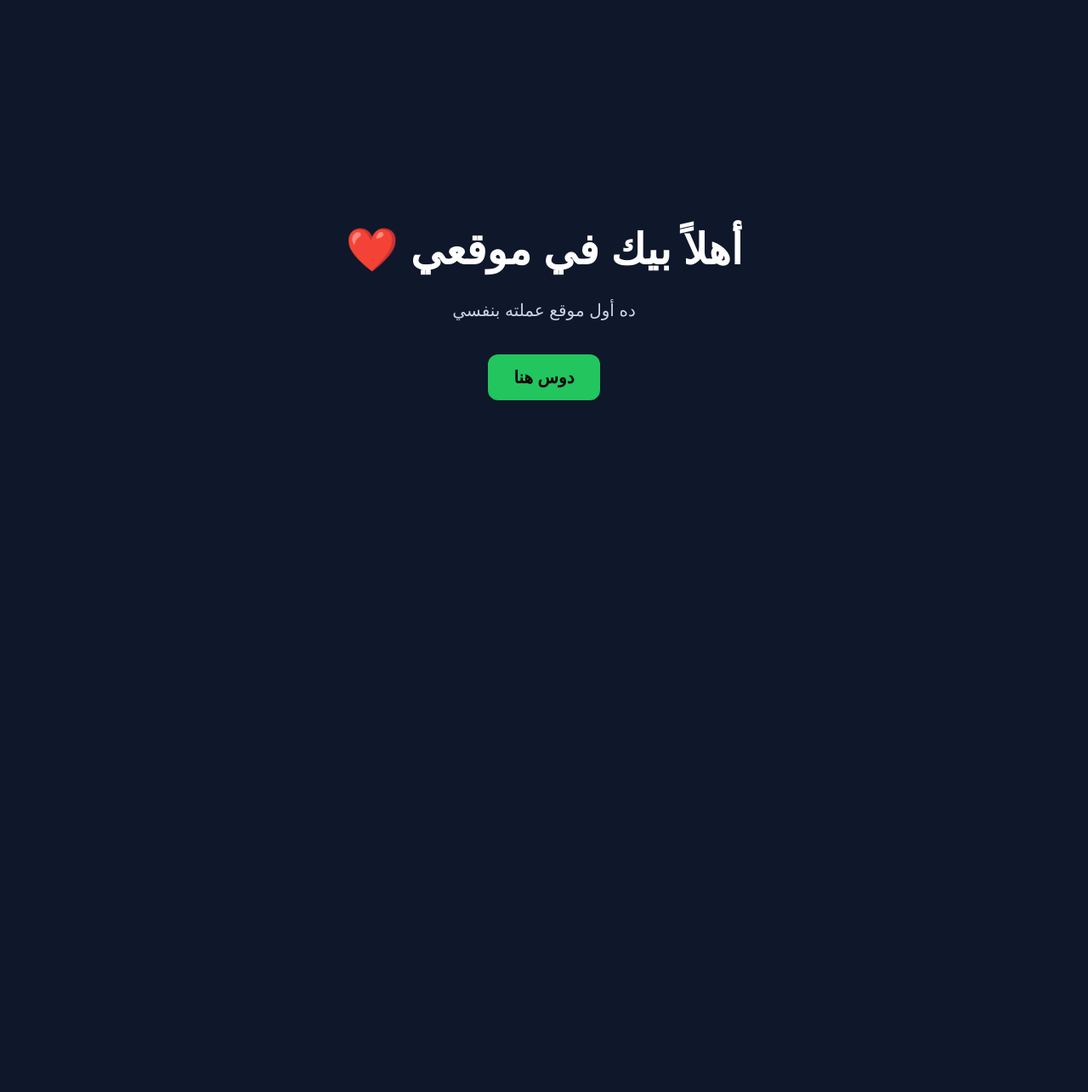
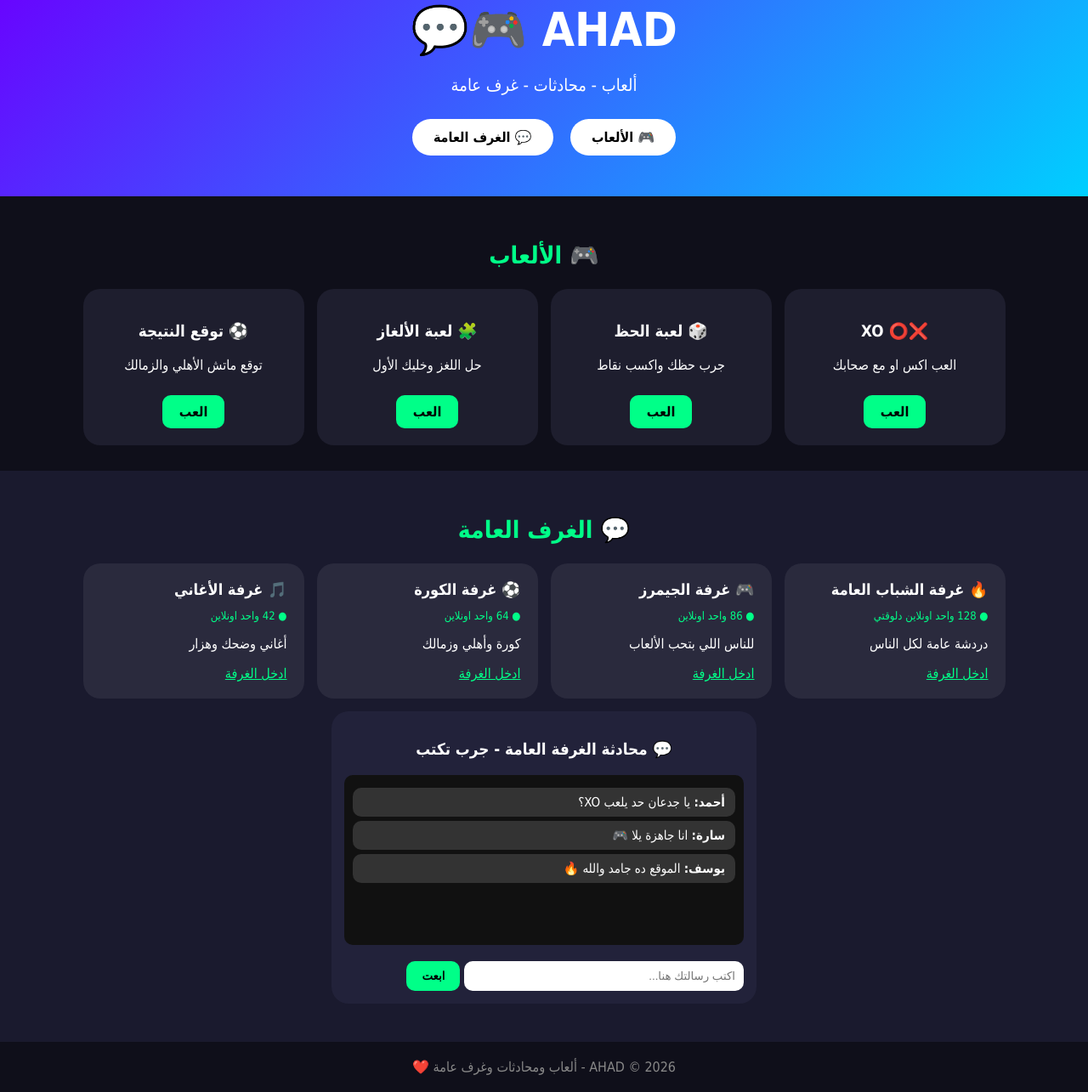
Before and after one commit to yarab4651-ui/yarab4651-ui.github.io, a plain HTML site: page index.html in a window 1280 px wide. Shown: the part 37-1322 px from the top of the page at 85% size. Before the commit the page ends 800 px from the top, so only its background shows below. Drawn offline with Linux system fonts and the light colour scheme.

Commit message:
Update index.html

```diff
--- a/index.html
+++ b/index.html
@@ -3,37 +3,76 @@
 <head>
 <meta charset="UTF-8">
 <meta name="viewport" content="width=device-width, initial-scale=1.0">
-<title>يارب يارب</title>
+<title>AHAD | ألعاب وغرف دردشة</title>
 <style>
-body{
-  margin:0;
-  font-family:Arial;
-  background:#0f172a;
-  color:white;
-  text-align:center;
-  display:flex;
-  justify-content:center;
-  align-items:center;
-  height:100vh;
-  flex-direction:column;
-}
-h1{font-size:50px;margin:10px}
-p{font-size:20px;color:#cbd5e1}
-button{
-  background:#22c55e;
-  border:none;
-  padding:15px 30px;
-  font-size:20px;
-  border-radius:12px;
-  cursor:pointer;
-  font-weight:bold;
-  margin-top:20px;
-}
+*{box-sizing:border-box}body{font-family:Tahoma,sans-serif;background:#0f0f1a;color:#fff;margin:0;text-align:center}
+header{padding:40px 15px;background:linear-gradient(135deg,#6a00ff,#00cfff)}
+header h1{font-size:55px;margin:0}header p{font-size:20px}
+.btn{display:inline-block;margin:8px;padding:12px 25px;background:#fff;color:#000;border-radius:30px;text-decoration:none;font-weight:bold}
+section{padding:30px 15px}h2{color:#00ff88;font-size:28px}
+.grid{display:flex;flex-wrap:wrap;justify-content:center;gap:15px}
+.card{background:#1e1e2e;padding:20px;border-radius:20px;width:260px}
+.card a{display:inline-block;margin-top:10px;padding:10px 20px;background:#00ff88;color:#000;border-radius:10px;text-decoration:none;font-weight:bold}
+.rooms{background:#1a1a2e}
+.room{background:#2a2a3d;padding:20px;border-radius:20px;width:260px;text-align:right}
+.room b{font-size:18px}.online{color:#00ff88;font-size:13px}
+.chatbox{background:#22223a;max-width:500px;margin:15px auto;border-radius:20px;padding:15px;text-align:right}
+#msgs{height:200px;overflow:auto;background:#111;padding:10px;border-radius:10px;text-align:right}
+.msg{background:#333;margin:5px 0;padding:8px 12px;border-radius:10px;font-size:15px}
+input{width:70%;padding:10px;border-radius:10px;border:0}
+button{padding:10px 18px;background:#00ff88;border:0;border-radius:10px;font-weight:bold}
 </style>
 </head>
 <body>
-<h1>أهلاً بيك في موقعي ❤️</h1>
-<p>ده أول موقع عملته بنفسي</p>
-<button onclick="alert('مبروك! موقعك اشتغل 🔥')">دوس هنا</button>
+<header>
+<h1>AHAD 🎮💬</h1>
+<p>ألعاب - محادثات - غرف عامة</p>
+<a class="btn" href="#games">🎮 الألعاب</a>
+<a class="btn" href="#rooms">💬 الغرف العامة</a>
+</header>
+
+<section id="games">
+<h2>🎮 الألعاب</h2>
+<div class="grid">
+<div class="card"><h3>❌⭕ XO</h3><p>العب اكس او مع صحابك</p><a href="#" onclick="alert('لعبة XO هتشتغل قريب!')">العب</a></div>
+<div class="card"><h3>🎲 لعبة الحظ</h3><p>جرب حظك واكسب نقاط</p><a href="#" onclick="alert('انت كسبت '+Math.floor(Math.random()*100)+' نقطة!')">العب</a></div>
+<div class="card"><h3>🧩 لعبة الألغاز</h3><p>حل اللغز وخليك الأول</p><a href="#" onclick="alert('اللغز: ايه اللي ليه عين واحدة ومبيشوفش؟ .. الإبرة!')">العب</a></div>
+<div class="card"><h3>⚽ توقع النتيجة</h3><p>توقع ماتش الأهلي والزمالك</p><a href="#" onclick="alert('توقعك اتسجل!')">العب</a></div>
+</div>
+</section>
+
+<section id="rooms" class="rooms">
+<h2>💬 الغرف العامة</h2>
+<div class="grid">
+<div class="room"><b>🔥 غرفة الشباب العامة</b><p class="online">● 128 واحد اونلاين دلوقتي</p><p>دردشة عامة لكل الناس</p><a href="#chat" style="color:#00ff88">ادخل الغرفة</a></div>
+<div class="room"><b>🎮 غرفة الجيمرز</b><p class="online">● 86 واحد اونلاين</p><p>للناس اللي بتحب الألعاب</p><a href="#chat" style="color:#00ff88">ادخل الغرفة</a></div>
+<div class="room"><b>⚽ غرفة الكورة</b><p class="online">● 64 واحد اونلاين</p><p>كورة وأهلي وزمالك</p><a href="#chat" style="color:#00ff88">ادخل الغرفة</a></div>
+<div class="room"><b>🎵 غرفة الأغاني</b><p class="online">● 42 واحد اونلاين</p><p>أغاني وضحك وهزار</p><a href="#chat" style="color:#00ff88">ادخل الغرفة</a></div>
+</div>
+
+<div class="chatbox" id="chat">
+<h3 style="text-align:center">💬 محادثة الغرفة العامة - جرب تكتب</h3>
+<div id="msgs">
+<div class="msg"><b>أحمد:</b> يا جدعان حد يلعب XO؟</div>
+<div class="msg"><b>سارة:</b> انا جاهزة يلا 🎮</div>
+<div class="msg"><b>يوسف:</b> الموقع ده جامد والله 🔥</div>
+</div>
+<br>
+<input id="myMsg" placeholder="اكتب رسالتك هنا...">
+<button onclick="send()">ابعت</button>
+</div>
+<script>
+function send(){
+let v=document.getElementById('myMsg').value;
+if(!v) return;
+let d=document.createElement('div');d.className='msg';d.innerHTML='<b>انت:</b> '+v;
+document.getElementById('msgs').appendChild(d);
+document.getElementById('myMsg').value='';
+document.getElementById('msgs').scrollTop=9999;
+}
+</script>
+</section>
+
+<footer style="padding:20px;color:#888">AHAD © 2026 - ألعاب ومحادثات وغرف عامة ❤️</footer>
 </body>
 </html>
```
